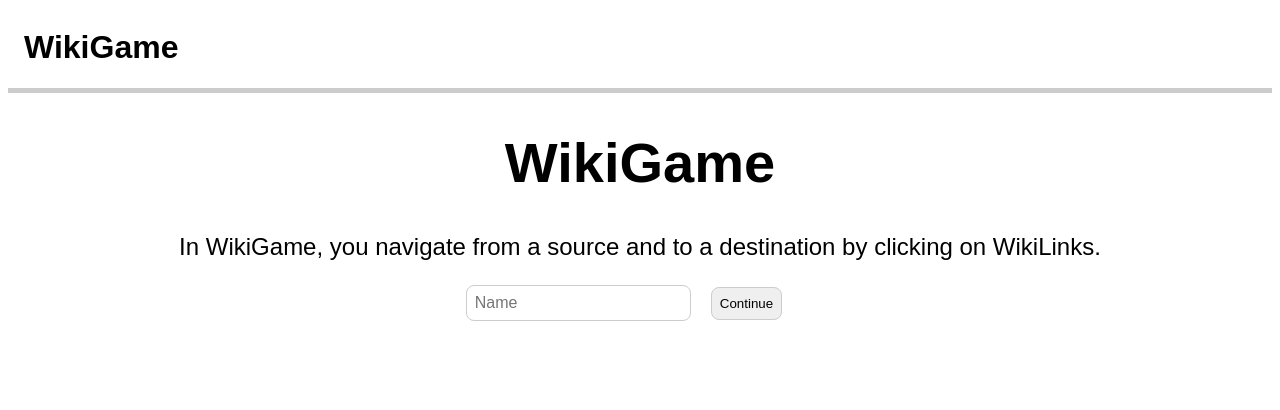
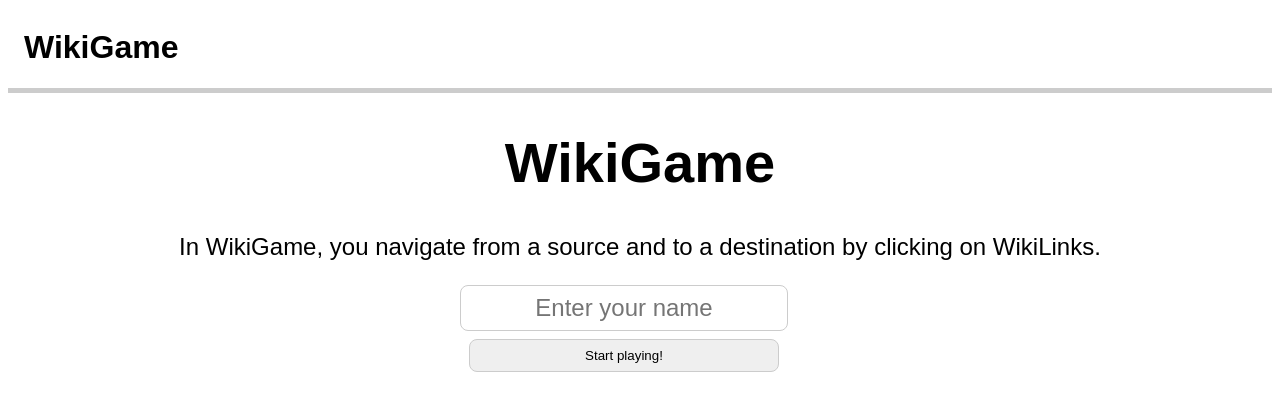
Before and after one commit to dandanthedev/wikigame-front, a SvelteKit app: page / in a window 1280 px wide. Shown: the top 410 px of the page. Built offline with nearby package versions, Linux system fonts and the light colour scheme; no server answers.

Commit message:
Auto join game after signup

```diff
--- a/src/lib/socket.js
+++ b/src/lib/socket.js
@@ -6,6 +6,7 @@ import { env } from '$env/dynamic/public';
 const socket = io(env.PUBLIC_SOCKET_URL);
 
 let socketsListening = false;
+
 
 
 if (localStorage.getItem('name')) {
@@ -21,10 +22,6 @@ if (localStorage.getItem('name')) {
 function listenToSockets() {
     socketsListening = true;
 
-
-    socket.on('noName', () => {
-        goto('/');
-    });
     socket.on('join', (pin) => {
         goto('/' + pin);
     });
--- a/src/routes/+page.svelte
+++ b/src/routes/+page.svelte
@@ -1,11 +1,14 @@
 <script>
 	import Header from '$lib/Header.svelte';
 	import socket from '$lib/socket.js';
+	import { page } from '$app/stores';
 	let nameInput = '';
 	let name = localStorage.getItem('name');
 	let joining = false;
 	let loading = false;
-	let pin = '';
+	let pin = $page.url.searchParams.get('pin') ?? '';
+
+	$: name && pin && socket.emit('join', pin);
 
 	socket.on('joinError', (err) => {
 		loading = false;
@@ -19,7 +22,6 @@
 </p>
 <div class="gameControls">
 	{#if !name}
-		<div class="nameInput">
 		<form
 			on:submit|preventDefault={() => {
 				name = nameInput;
@@ -31,10 +33,11 @@
 				localStorage.setItem('name', name);
 			}}
 		>
-				<input type="text" placeholder="Name" maxlength="20" bind:value={nameInput} />
-				<button>Continue</button>
+			<div class="nameInput">
+				<input type="text" placeholder="Enter your name" maxlength="20" bind:value={nameInput} />
+				<button>Start playing!</button>
+			</div>
 		</form>
-		</div>
 	{:else if !joining}
 		<div class="choose">
 			<button
@@ -94,6 +97,7 @@
 	.nameInput {
 		display: flex;
 		align-items: center;
+		flex-direction: column;
 		margin-right: 1rem;
 	}
 
@@ -102,7 +106,8 @@
 		border: 1px solid #ccc;
 		border-radius: 0.5rem;
 		margin-right: 1rem;
-		font-size: 1rem;
+		font-size: 1.5rem;
+		text-align: center;
 	}
 	.nameInput button {
 		padding: 0.5rem;
@@ -110,6 +115,8 @@
 		border-radius: 0.5rem;
 		margin-right: 1rem;
 		cursor: pointer;
+		width: 90%;
+		margin-top: 0.5rem;
 	}
 
 	.error {
--- a/src/routes/[pin]/+page.svelte
+++ b/src/routes/[pin]/+page.svelte
@@ -55,6 +55,10 @@
 
 	socket.on('language', (newLanguage) => {
 		language = newLanguage;
+	});
+
+	socket.on('noName', async () => {
+		goto('/?pin=' + pin);
 	});
 
 	async function searchWikipedia(searchTerm) {
--- a/src/routes/[pin]/scores/+page.svelte
+++ b/src/routes/[pin]/scores/+page.svelte
@@ -42,6 +42,10 @@
 
 		socket.on('started', (time) => {
 			started = time;
+		});
+
+		socket.on('noName', async () => {
+			goto('/?pin=' + pin);
 		});
 	});
 
--- a/src/routes/wiki/[page]/+page.svelte
+++ b/src/routes/wiki/[page]/+page.svelte
@@ -43,6 +43,10 @@
 	socket.on('route', (data) => {
 		i = data.clicks;
 		route = data.route;
+	});
+
+	socket.on('noName', async () => {
+		goto('/?pin=' + pin);
 	});
 
 	function assignListeners() {
```
Lines whose indentation alone changed are shown as unchanged.
